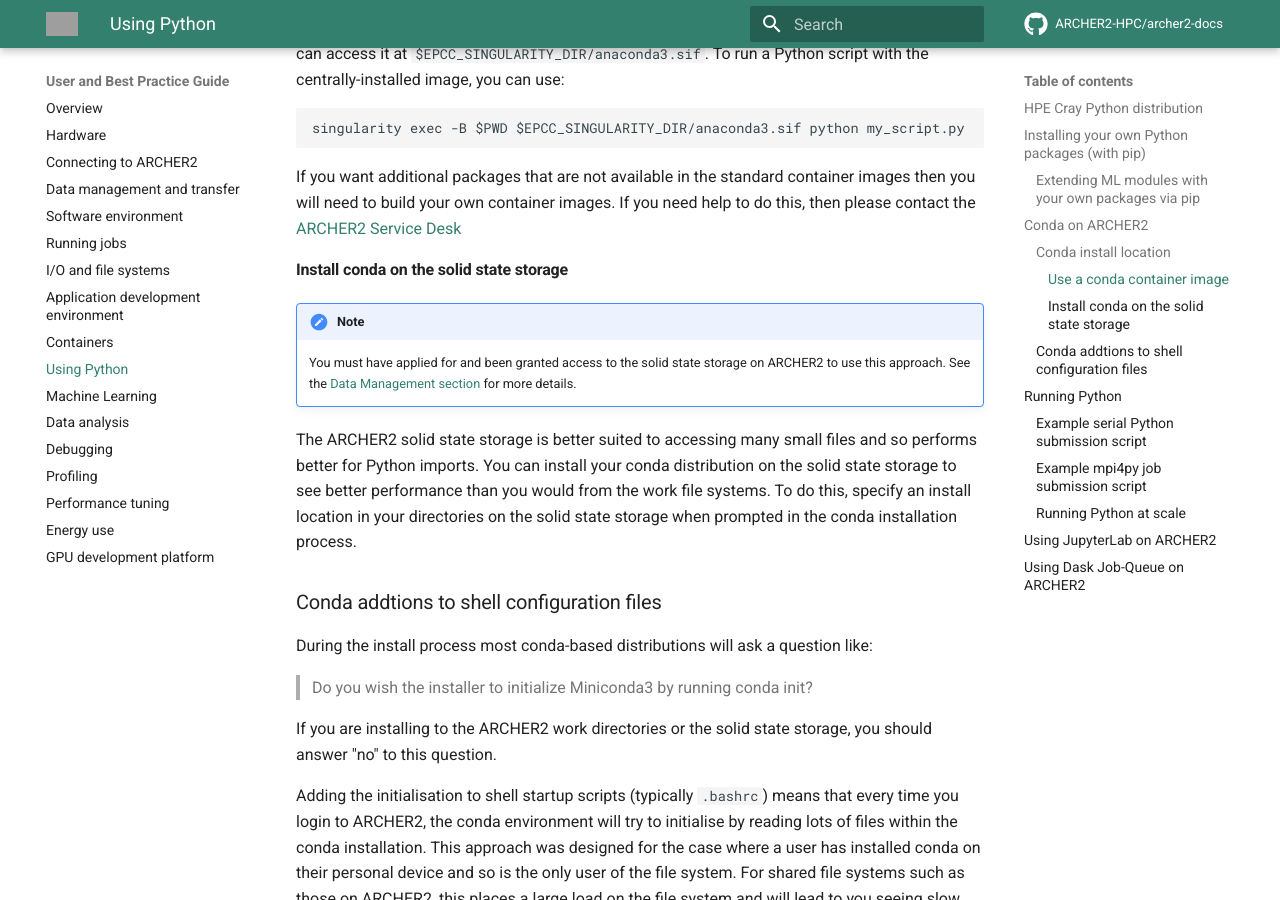
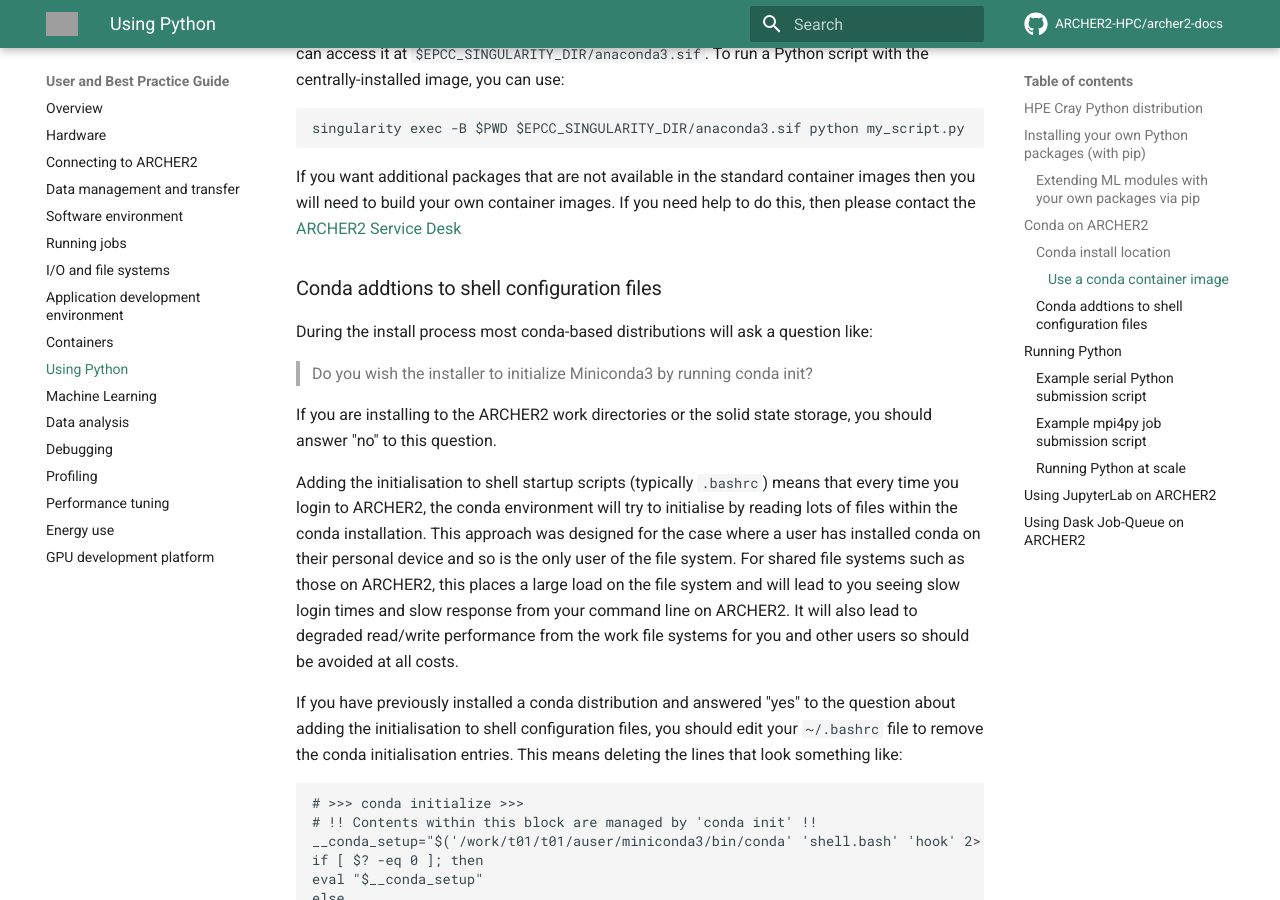
Before and after one commit to ARCHER2-HPC/archer2-docs, an MkDocs documentation site: the page built from docs/user-guide/python.md, in a window 1280 px wide and 900 px high, scrolled down 5064 px. Built offline with MkDocs 1.6.1 and Material for MkDocs 9.7.7, drawn with Linux system fonts in a browser that asks for light colours; comment, search, counter and statistics services are not loaded; grey boxes are pictures that could not be loaded.

Commit message:
Comment out guidance regarding conda on NVME until we can determine and provide guidance on a more stable process.

```diff
--- a/docs/user-guide/python.md
+++ b/docs/user-guide/python.md
@@ -196,7 +196,7 @@
 you will need to build your own container images. If you need help to do this, then please
 contact the [ARCHER2 Service Desk](mailto:support@archer2.ac.uk)
 
-#### Install conda on the solid state storage
+<!-- #### Install conda on the solid state storage
 
 !!! note
     You must have applied for and been granted access to the solid state storage on ARCHER2
@@ -205,7 +205,7 @@
 The ARCHER2 solid state storage is better suited to accessing many small files and so performs better
 for Python imports. You can install your conda distribution on the solid state storage to see better
 performance than you would from the work file systems. To do this, specify an install location
-in your directories on the solid state storage when prompted in the conda installation process.
+in your directories on the solid state storage when prompted in the conda installation process. -->
 
 ### Conda addtions to shell configuration files
 
```
